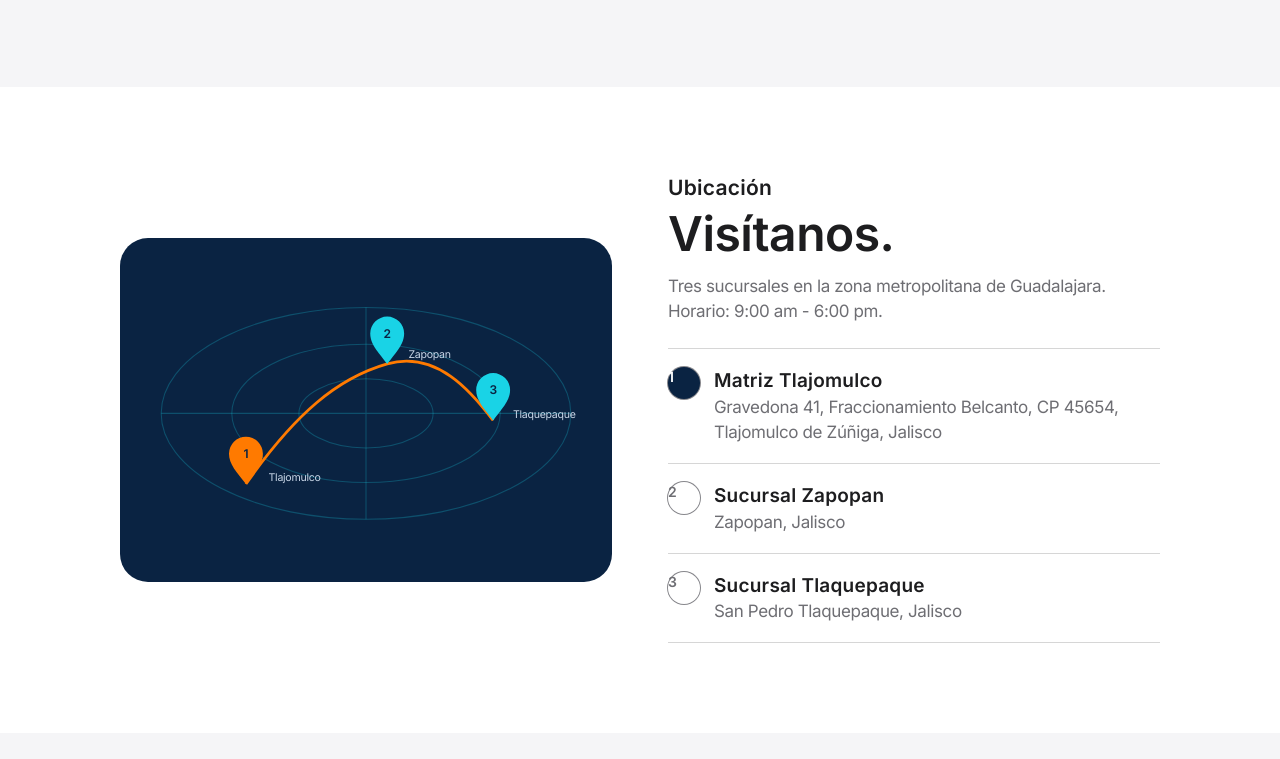
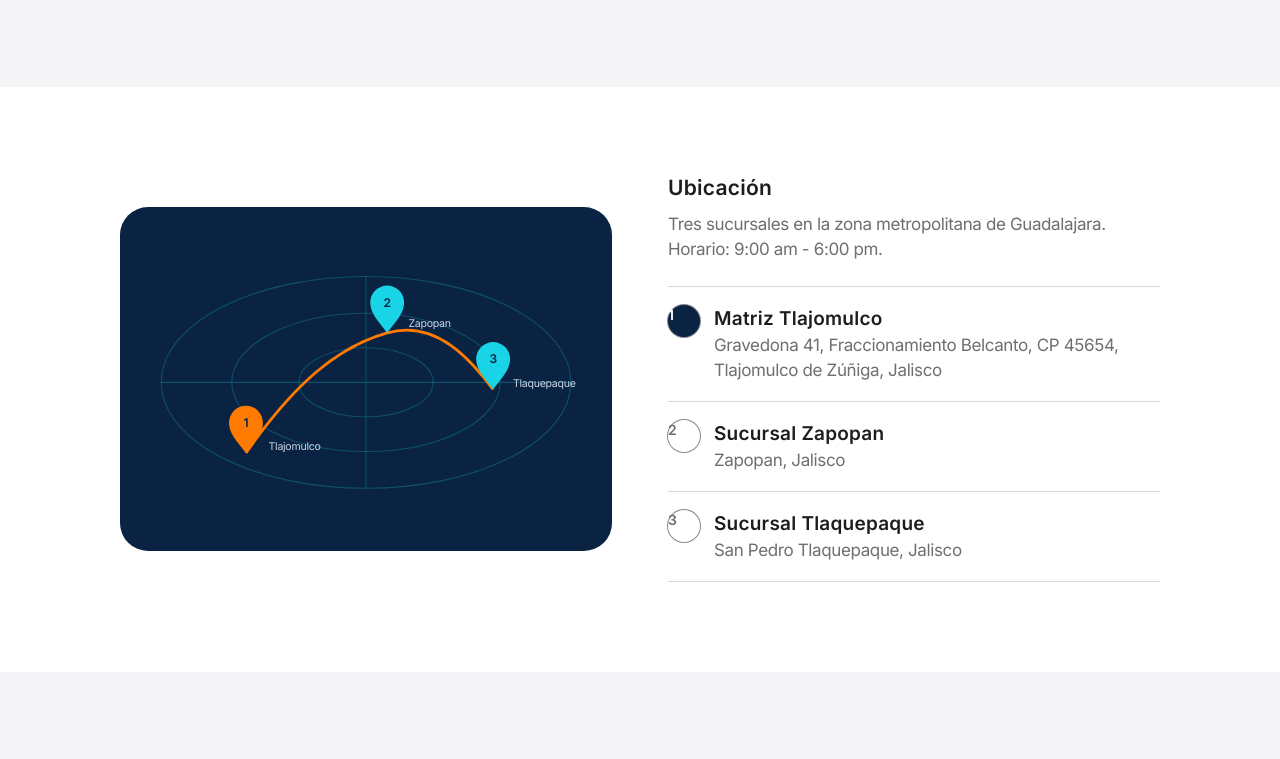
Before and after one commit to doradodevx/mi-pc-virtual, a plain HTML site: page index.html in a window 1280 px wide. Shown: the part 6000-6759 px from the top of the page. Drawn offline with Linux system fonts and the light colour scheme.

Commit message:
Quitar el título Visítanos
Co-Authored-By: Claude Opus 5.5 <noreply@anthropic.com>

```diff
--- a/index.html
+++ b/index.html
@@ -402,7 +402,7 @@ footer.band { padding-block: 40px 56px; background: var(--mist); }
     </div>
   </section>
 
-  <section id="ubicacion" class="band" aria-labelledby="t-ubicacion">
+  <section id="ubicacion" class="band" aria-label="Ubicación">
     <div class="wrap editorial" style="align-items:center">
       <div class="map-card">
         <svg viewBox="0 0 640 420" role="img" aria-label="Mapa ilustrado con las tres sucursales unidas por una órbita: 1 Matriz Tlajomulco, 2 Zapopan y 3 Tlaquepaque">
@@ -423,7 +423,6 @@ footer.band { padding-block: 40px 56px; background: var(--mist); }
       </div>
       <div>
         <p class="kicker">Ubicación</p>
-        <h2 id="t-ubicacion" class="heading" style="margin-top:10px">Visítanos.</h2>
         <p class="muted" style="margin:14px 0 24px">Tres sucursales en la zona metropolitana de Guadalajara. Horario: 9:00 am - 6:00 pm.</p>
         <div class="branch"><span class="num main">1</span><div><b>Matriz Tlajomulco</b><span>Gravedona 41, Fraccionamiento Belcanto, CP 45654, Tlajomulco de Zúñiga, Jalisco</span></div></div>
         <div class="branch"><span class="num">2</span><div><b>Sucursal Zapopan</b><span>Zapopan, Jalisco</span></div></div>
```
